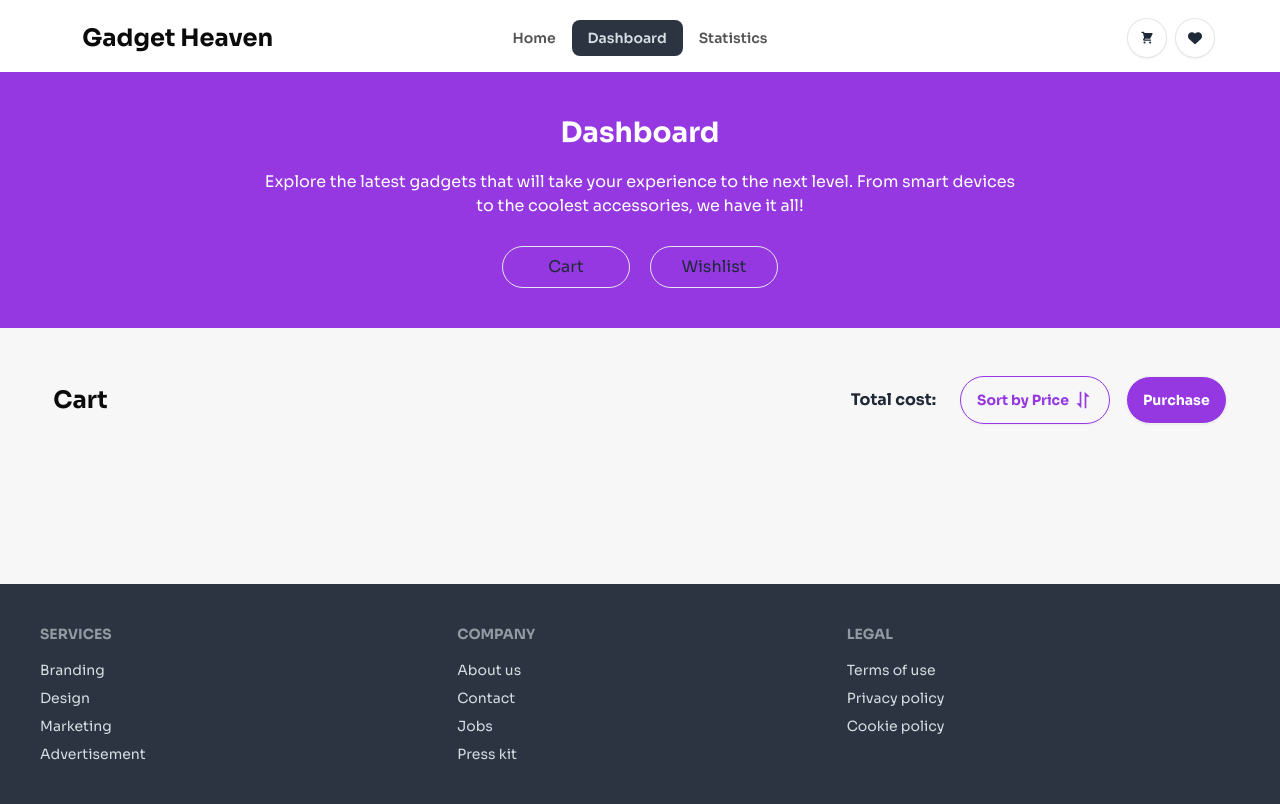
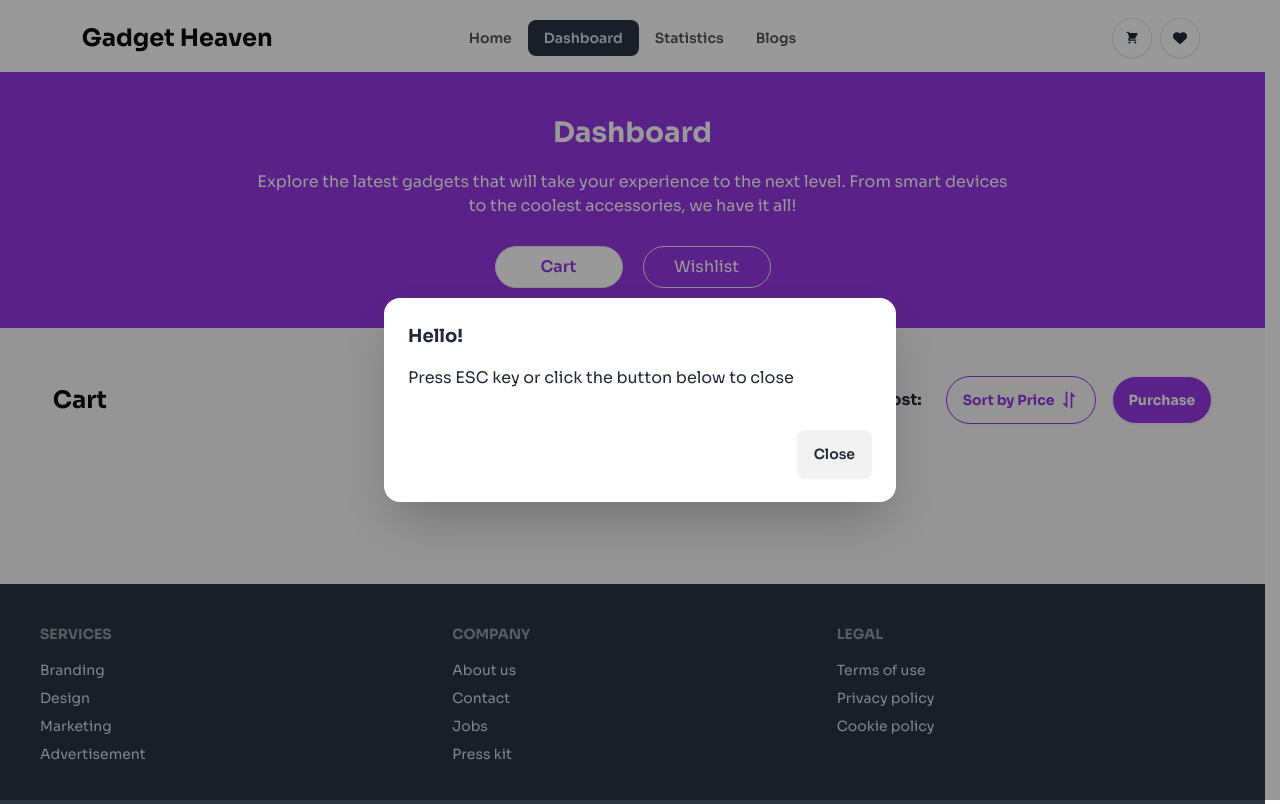
Before and after one commit to programming-hero-web-course-4/b10a8-gadget-heaven-syedmehedi34, a React (Vite) app: page /dashboard in a window 1280 px wide. Both pictures are taken after a click on the button "Purchase". Built offline with nearby package versions, Linux system fonts and the light colour scheme.

Commit message:
modal add

```diff
--- a/src/components/Carts.jsx
+++ b/src/components/Carts.jsx
@@ -28,7 +28,10 @@ const Carts = () => {
             <BiSort size={20} />
           </button>
 
-          <button className="flex items-center gap-1 bg-primary text-white btn rounded-[32px] font-bold">
+          <button
+            onClick={() => document.getElementById("my_modal_1").showModal()}
+            className="flex items-center gap-1 bg-primary text-white btn rounded-[32px] font-bold"
+          >
             Purchase
           </button>
         </div>
@@ -65,6 +68,20 @@ const Carts = () => {
           </div>
         ))}
       </div>
+      <dialog id="my_modal_1" className="modal">
+        <div className="modal-box">
+          <h3 className="font-bold text-lg">Hello!</h3>
+          <p className="py-4">
+            Press ESC key or click the button below to close
+          </p>
+          <div className="modal-action">
+            <form method="dialog">
+              {/* if there is a button in form, it will close the modal */}
+              <button className="btn">Close</button>
+            </form>
+          </div>
+        </div>
+      </dialog>
     </div>
   );
 };
--- a/src/components/Hero.jsx
+++ b/src/components/Hero.jsx
@@ -1,3 +1,4 @@
+import { Link } from "react-router-dom";
 import bannerImg from "/assets/banner.jpg";
 const Hero = () => {
   return (
@@ -13,9 +14,11 @@ const Hero = () => {
             it all!
           </p>
           <div className="w-fit mx-auto mt-7 pb-[230px]">
-            <button className="rounded-[32px] btn text-primary font-bold bg-white">
-              Shop Now
-            </button>
+            <Link to="/dashboard">
+              <button className="rounded-[32px] btn text-primary font-bold bg-white">
+                Shop Now
+              </button>
+            </Link>
           </div>
         </div>
       </div>
--- a/src/components/Navbar.jsx
+++ b/src/components/Navbar.jsx
@@ -13,6 +13,9 @@ const Navbar = () => {
       </li>
       <li>
         <NavLink to="/statistics">Statistics</NavLink>
+      </li>
+      <li>
+        <NavLink to="/blogs">Blogs</NavLink>
       </li>
     </>
   );
--- a/src/layouts/Layout.jsx
+++ b/src/layouts/Layout.jsx
@@ -6,7 +6,7 @@ const Layout = () => {
   return (
     <div>
       <Navbar></Navbar>
-      <div className="min-h-[calc(100vh-313px)]">
+      <div className="min-h-[calc(100vh-292px)]">
         <Outlet></Outlet>
       </div>
       <Footer></Footer>
--- /dev/null
+++ b/src/pages/Blogs.jsx
@@ -0,0 +1,9 @@
+const Blogs = () => {
+  return (
+    <div>
+      <h1>Blogs page</h1>
+    </div>
+  );
+};
+
+export default Blogs;
--- a/src/pages/Dashboard.jsx
+++ b/src/pages/Dashboard.jsx
@@ -1,6 +1,11 @@
-import { NavLink, Outlet } from "react-router-dom";
+import { NavLink, Outlet, useLocation } from "react-router-dom";
 
 const Dashboard = () => {
+  const location = useLocation();
+  const isCartActive =
+    location.pathname === "/dashboard/Cart" ||
+    (location.pathname !== "/dashboard/Wishlist" &&
+      location.pathname.startsWith("/dashboard"));
   //
   return (
     <div>
@@ -15,13 +20,21 @@ const Dashboard = () => {
         <div className="flex items-center justify-center gap-5">
           <NavLink
             to="/dashboard/Cart"
-            className="py-2 border w-32 text-center rounded-[32px] click"
+            className={({ isActive }) =>
+              isActive || isCartActive
+                ? "py-2 border w-32 text-center rounded-[32px] click text-primary font-[600] bg-white"
+                : "py-2 border w-32 text-center rounded-[32px] text-white click"
+            }
           >
             Cart
           </NavLink>
           <NavLink
             to="/dashboard/Wishlist"
-            className="py-2 border w-32 text-center rounded-[32px] click"
+            className={({ isActive }) =>
+              isActive
+                ? "py-2 border w-32 text-center rounded-[32px] click text-primary font-[600] bg-white"
+                : "py-2 border w-32 text-center rounded-[32px] text-white click"
+            }
           >
             Wishlist
           </NavLink>
--- a/src/pages/ProductDetails.jsx
+++ b/src/pages/ProductDetails.jsx
@@ -57,8 +57,14 @@ const ProductDetails = () => {
             <h3 className="text-textOF80 text-xl font-[600] mt-3 mb-4">
               Price : {product.price} $
             </h3>
-            <div className="badge py-1 px-3 text-[#309C08] border-[#309C08] bg-[#309C081A]">
-              In Stock
+            <div
+              className={`badge py-1 px-3  ${
+                product.availability
+                  ? "text-[#309C08] border-[#309C08] bg-[#309C081A]"
+                  : "text-red-600 bg-red-50 border-red-200"
+              }`}
+            >
+              {product.availability ? "In Stock" : "Not Available"}
             </div>
 
             <p className="text-textOF60 my-4">{product.description}</p>
@@ -84,7 +90,6 @@ const ProductDetails = () => {
                     type="radio"
                     name="rating-2"
                     className="mask mask-star-2 bg-orange-400"
-                    defaultChecked
                   />
                   <input
                     type="radio"
@@ -95,6 +100,7 @@ const ProductDetails = () => {
                     type="radio"
                     name="rating-2"
                     className="mask mask-star-2 bg-orange-400"
+                    defaultChecked
                   />
                   <input
                     type="radio"
--- a/src/routes/Routes.jsx
+++ b/src/routes/Routes.jsx
@@ -7,6 +7,7 @@ import ProductContainer from "../components/ProductContainer";
 import ProductDetails from "../pages/ProductDetails";
 import Carts from "../components/Carts";
 import Wishlists from "../components/Wishlists";
+import Blogs from "../pages/Blogs";
 
 const routes = createBrowserRouter([
   {
@@ -36,6 +37,10 @@ const routes = createBrowserRouter([
         element: <Statistics></Statistics>,
       },
       {
+        path: "/blogs",
+        element: <Blogs></Blogs>,
+      },
+      {
         path: "/dashboard",
         element: <Dashboard></Dashboard>,
         children: [
```
Also changed, not shown: public/assets/modal_img.png (renamed from public/assets/Group.png).
